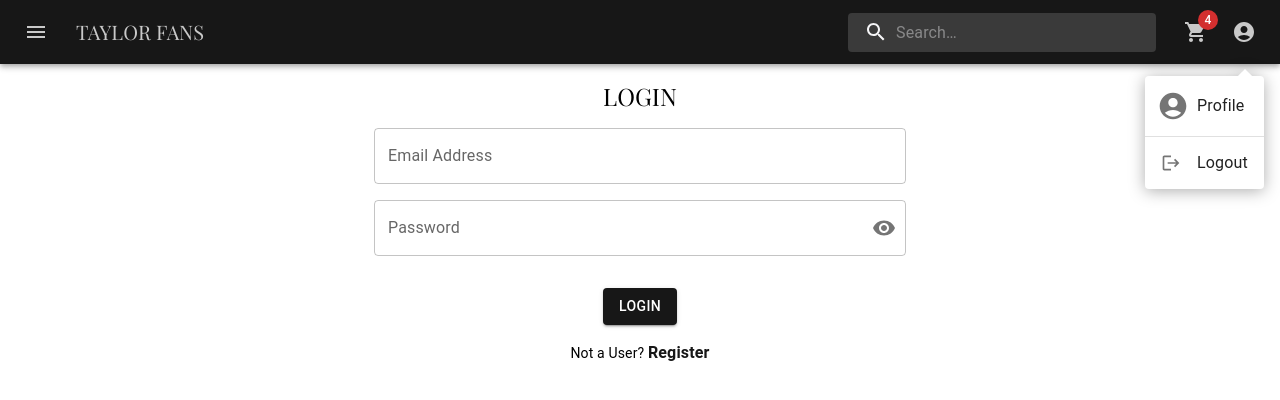
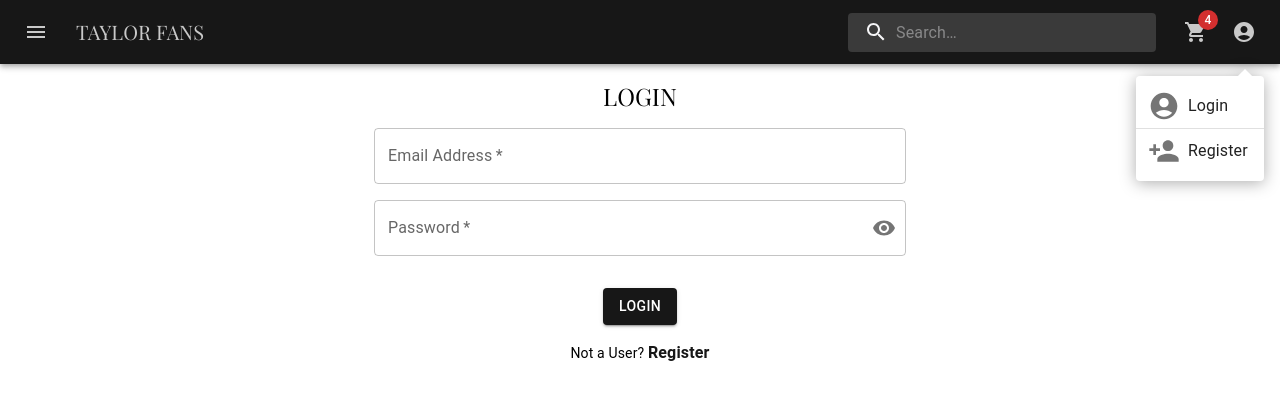
Before and after one commit to mazenelabd/eCommerce-MERN, a React (Create React App) app in the folder frontend/: page /login in a window 1280 px wide. Both pictures are taken after a click on the button 1244 px from the left and 32 px from the top of the page. Shown: the top 400 px of the page. Built offline with nearby package versions, Linux system fonts and the light colour scheme.

Commit message:
frontend: feature: login & logout

```diff
--- /dev/null
+++ b/frontend/src/actions/userActions.js
@@ -0,0 +1,47 @@
+import axios from 'axios'
+import {
+  USER_LOGIN_FAIL,
+  USER_LOGIN_REQUEST,
+  USER_LOGIN_SUCCESS,
+  USER_LOGOUT,
+} from '../constants/userConstants'
+
+export const login = (email, password) => async (dispatch) => {
+  try {
+    dispatch({
+      type: USER_LOGIN_REQUEST,
+    })
+
+    const config = {
+      headers: {
+        'Content-Type': 'application/json',
+      },
+    }
+
+    const { data } = await axios.post(
+      '/api/users/login',
+      { email, password },
+      config
+    )
+
+    dispatch({
+      type: USER_LOGIN_SUCCESS,
+      payload: data,
+    })
+
+    localStorage.setItem('userInfo', JSON.stringify(data))
+  } catch (error) {
+    dispatch({
+      type: USER_LOGIN_FAIL,
+      payload:
+        error.response && error.response.data.message
+          ? error.response.data.message
+          : error.message,
+    })
+  }
+}
+
+export const logout = () => (dispatch) => {
+  localStorage.removeItem('userInfo')
+  dispatch({ type: USER_LOGOUT })
+}
--- a/frontend/src/components/Header.js
+++ b/frontend/src/components/Header.js
@@ -13,11 +13,14 @@ import MenuIcon from '@mui/icons-material/Menu'
 import Divider from '@mui/material/Divider'
 import SearchIcon from '@mui/icons-material/Search'
 import AccountCircle from '@mui/icons-material/AccountCircle'
+import PersonAddIcon from '@mui/icons-material/PersonAdd'
 import ShoppingCartIcon from '@mui/icons-material/ShoppingCart'
 import MoreIcon from '@mui/icons-material/MoreVert'
 import Logout from '@mui/icons-material/Logout'
 import Link from '@mui/material/Link'
 import { Link as RouterLink } from 'react-router-dom'
+import { useDispatch, useSelector } from 'react-redux'
+import { logout } from '../actions/userActions'
 
 const Search = styled('div')(({ theme }) => ({
   position: 'relative',
@@ -70,6 +73,16 @@ const Header = () => {
   const [anchorEl, setAnchorEl] = React.useState(null)
   const [mobileMoreAnchorEl, setMobileMoreAnchorEl] = React.useState(null)
 
+  const dispatch = useDispatch()
+
+  const userLogin = useSelector((state) => state.userLogin)
+  const { userInfo } = userLogin
+
+  const logoutHandler = () => {
+    handleMenuClose()
+    dispatch(logout())
+  }
+
   const isMenuOpen = Boolean(anchorEl)
   const isMobileMenuOpen = Boolean(mobileMoreAnchorEl)
 
@@ -90,6 +103,66 @@ const Header = () => {
   const handleMobileMenuOpen = (event) => {
     setMobileMoreAnchorEl(event.currentTarget)
   }
+
+  const menuItems = userInfo ? (
+    <Box>
+      <MenuItem onClick={handleMenuClose}>
+        <ListItemIcon
+          aria-label='account of current user'
+          aria-controls='primary-search-account-menu'
+          aria-haspopup='true'
+        >
+          <AccountCircle />
+        </ListItemIcon>
+        Profile
+      </MenuItem>
+      <Divider />
+      <MenuItem onClick={logoutHandler}>
+        <ListItemIcon aria-label='logout'>
+          <Logout fontSize='small' />
+        </ListItemIcon>
+        Logout
+      </MenuItem>
+    </Box>
+  ) : (
+    <Box>
+      <Link
+        underline='none'
+        component={RouterLink}
+        to='/login'
+        sx={{ color: 'inherit' }}
+      >
+        <MenuItem onClick={handleMenuClose}>
+          <ListItemIcon
+            aria-label='login link'
+            aria-controls='primary-search-account-menu'
+            aria-haspopup='true'
+          >
+            <AccountCircle />
+          </ListItemIcon>
+          Login
+        </MenuItem>
+      </Link>
+      <Divider />
+      <Link
+        underline='none'
+        component={RouterLink}
+        to='/register'
+        sx={{ color: 'inherit' }}
+      >
+        <MenuItem onClick={handleMenuClose}>
+          <ListItemIcon
+            aria-label='register link'
+            aria-controls='primary-search-account-menu'
+            aria-haspopup='true'
+          >
+            <PersonAddIcon />
+          </ListItemIcon>
+          Register
+        </MenuItem>
+      </Link>
+    </Box>
+  )
 
   const menuId = 'primary-search-account-menu'
   const renderMenu = (
@@ -128,23 +201,7 @@ const Header = () => {
       transformOrigin={{ horizontal: 'right', vertical: 'top' }}
       anchorOrigin={{ horizontal: 'right', vertical: 'top' }}
     >
-      <MenuItem onClick={handleMenuClose}>
-        <ListItemIcon
-          aria-label='account of current user'
-          aria-controls='primary-search-account-menu'
-          aria-haspopup='true'
-        >
-          <AccountCircle />
-        </ListItemIcon>
-        Profile
-      </MenuItem>
-      <Divider />
-      <MenuItem onClick={handleMenuClose}>
-        <ListItemIcon aria-label='logout'>
-          <Logout fontSize='small' />
-        </ListItemIcon>
-        Logout
-      </MenuItem>
+      {menuItems}
     </Menu>
   )
 
@@ -170,7 +227,7 @@ const Header = () => {
             display: 'block',
             position: 'absolute',
             top: 0,
-            right: 14,
+            right: 17,
             width: 10,
             height: 10,
             bgcolor: 'background.paper',
@@ -196,16 +253,7 @@ const Header = () => {
         </ListItemIcon>
         Cart
       </MenuItem>
-      <MenuItem onClick={handleProfileMenuOpen}>
-        <ListItemIcon
-          aria-label='account of current user'
-          aria-controls='primary-search-account-menu'
-          aria-haspopup='true'
-        >
-          <AccountCircle />
-        </ListItemIcon>
-        Profile
-      </MenuItem>
+      {menuItems}
     </Menu>
   )
 
--- a/frontend/src/components/PasswordInput.js
+++ b/frontend/src/components/PasswordInput.js
@@ -13,9 +13,16 @@ const PasswordInput = ({
   setPassword,
   handleClickShowPassword,
   value,
+  error,
 }) => {
   return (
-    <FormControl variant='outlined' sx={{ mb: 2 }} fullWidth>
+    <FormControl
+      variant='outlined'
+      sx={{ mb: 2 }}
+      fullWidth
+      error={error}
+      required
+    >
       <InputLabel htmlFor='outlined-adornment-password'>{value}</InputLabel>
       <OutlinedInput
         id='outlined-adornment-password'
--- /dev/null
+++ b/frontend/src/constants/userConstants.js
@@ -0,0 +1,4 @@
+export const USER_LOGIN_REQUEST = 'USER_LOGIN_REQUEST'
+export const USER_LOGIN_SUCCESS = 'USER_LOGIN_SUCCESS'
+export const USER_LOGIN_FAIL = 'USER_LOGIN_FAIL'
+export const USER_LOGOUT = 'USER_LOGOUT'
--- a/frontend/src/reducers/index.js
+++ b/frontend/src/reducers/index.js
@@ -1,5 +1,8 @@
 import { combineReducers } from 'redux'
+import { userLoginReducer } from './userReducers'
 
-const reducers = combineReducers({})
+const reducers = combineReducers({
+  userLogin: userLoginReducer,
+})
 
 export default reducers
--- /dev/null
+++ b/frontend/src/reducers/userReducers.js
@@ -0,0 +1,21 @@
+import {
+  USER_LOGIN_FAIL,
+  USER_LOGIN_REQUEST,
+  USER_LOGIN_SUCCESS,
+  USER_LOGOUT,
+} from '../constants/userConstants'
+
+export const userLoginReducer = (state = {}, action) => {
+  switch (action.type) {
+    case USER_LOGIN_REQUEST:
+      return { loading: true }
+    case USER_LOGIN_SUCCESS:
+      return { loading: false, userInfo: action.payload }
+    case USER_LOGIN_FAIL:
+      return { loading: false, error: action.payload }
+    case USER_LOGOUT:
+      return {}
+    default:
+      return state
+  }
+}
--- a/frontend/src/screens/Login.js
+++ b/frontend/src/screens/Login.js
@@ -1,4 +1,4 @@
-import React, { useState } from 'react'
+import React, { useState, useEffect } from 'react'
 import Box from '@mui/material/Box'
 import TextField from '@mui/material/TextField'
 import Stack from '@mui/material/Stack'
@@ -8,6 +8,10 @@ import Button from '@mui/material/Button'
 import Link from '@mui/material/Link'
 import { Link as RouterLink } from 'react-router-dom'
 import PasswordInput from '../components/PasswordInput'
+import { useDispatch, useSelector } from 'react-redux'
+import { login } from '../actions/userActions'
+import Loader from '../components/Loader'
+import Alerts from '../components/Alerts'
 
 const theme = createTheme({
   palette: {
@@ -17,16 +21,30 @@ const theme = createTheme({
   },
 })
 
-const Login = () => {
+const Login = ({ location, history }) => {
   const [email, setEmail] = useState('')
   const [password, setPassword] = useState('')
   const [showPassword, setShowPassword] = useState(false)
+
+  const dispatch = useDispatch()
+
+  const userLogin = useSelector((state) => state.userLogin)
+  const { loading, error, userInfo } = userLogin
+
+  const redirect = location.search ? location.search.split('=')[1] : '/'
+
+  useEffect(() => {
+    if (userInfo) {
+      history.push(redirect)
+    }
+  }, [history, userInfo, redirect])
 
   const handleClickShowPassword = () => {
     setShowPassword(!showPassword)
   }
   const handleSubmit = (event) => {
     event.preventDefault()
+    dispatch(login(email, password))
   }
 
   return (
@@ -38,6 +56,8 @@ const Login = () => {
         spacing={0}
         mt={2}
       >
+        {loading && <Loader loading={loading} />}
+
         <Typography variant='h5' sx={{ fontFamily: 'Playfair Display' }}>
           LOGIN
         </Typography>
@@ -52,6 +72,8 @@ const Login = () => {
             sx={{ my: 2 }}
             fullWidth
             autoFocus
+            error={error}
+            required
           />
 
           <PasswordInput
@@ -60,7 +82,10 @@ const Login = () => {
             setPassword={setPassword}
             handleClickShowPassword={handleClickShowPassword}
             value='Password'
+            error={error}
           />
+
+          {error && <Alerts severity='error' message={error} />}
 
           <Button
             variant='contained'
@@ -79,7 +104,7 @@ const Login = () => {
           <Link
             underline='none'
             component={RouterLink}
-            to='/register'
+            to={redirect ? `/register?redirect=${redirect}` : '/register'}
             sx={{ fontWeight: 'bold' }}
             variant='body1'
           >
--- a/frontend/src/store.js
+++ b/frontend/src/store.js
@@ -3,7 +3,13 @@ import thunk from 'redux-thunk'
 import reducers from './reducers'
 import { composeWithDevTools } from 'redux-devtools-extension'
 
-const initialState = {}
+const userInfoFromStorage = localStorage.getItem('userInfo')
+  ? JSON.parse(localStorage.getItem('userInfo'))
+  : null
+
+const initialState = {
+  userLogin: { userInfo: userInfoFromStorage },
+}
 
 const middleware = [thunk]
 
```
